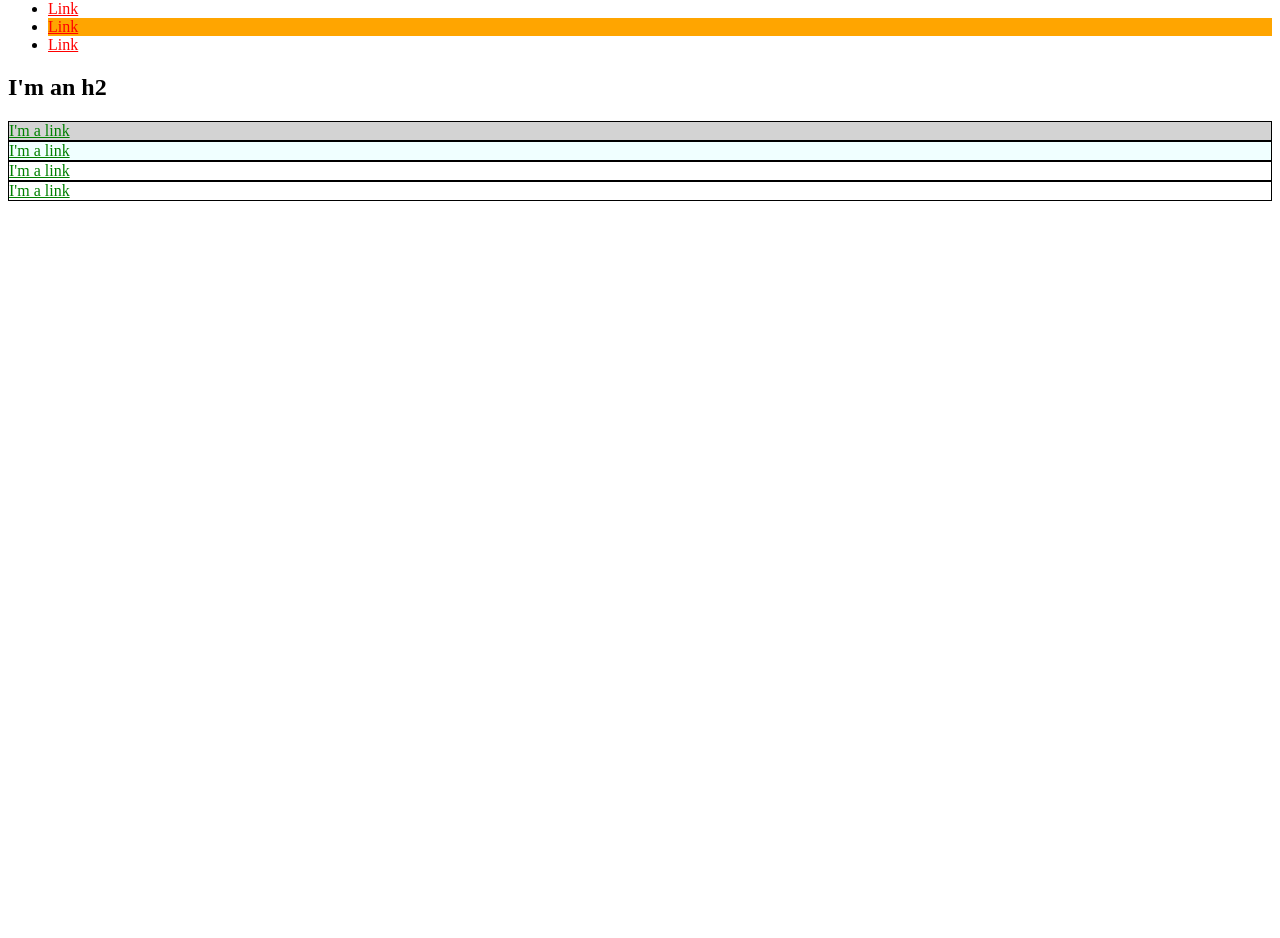
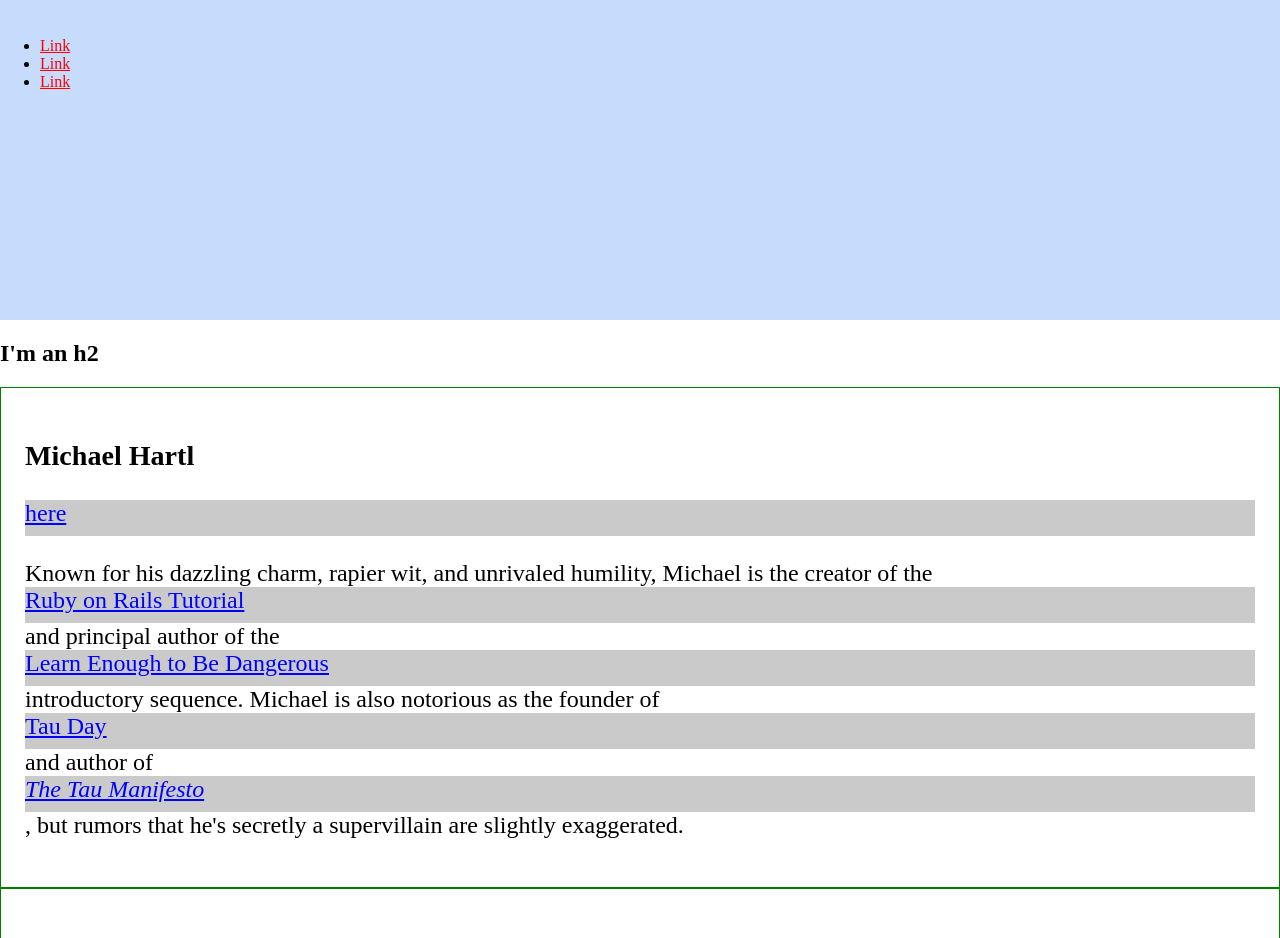
Before and after one commit to Jeysongray/Jeysongray.github.io, a plain HTML site: page index.html in a window 1280 px wide. Shown: the part 80-1018 px from the top of the page. Before the commit the page ends 800 px from the top, so only its background shows below. Drawn offline with Linux system fonts and the light colour scheme.

Commit message:
Update page

```diff
--- a/index.html
+++ b/index.html
@@ -3,54 +3,93 @@
   <head>
     <title>Test Page: Don't Panic</title>
     <meta charset="utf-8">
-    <style media="screen">
+    <style>
+    html, body {
+      margin: 0;
+      padding: 0;
+    }
+    h1 {
+      font-size: 5vw;
+      margin-top: 0;
+    }
+    .full_hero{
+      background-color: #c7dbfc;
+      height: 50vh;
+    }
       a {
         color: red;
       }
-      #exec_bio{
-        background-color: lightgray;
+      .bio-box_wrapper{
+        font-size: 20px;
       }
-      #about_us{
-        background-color: orange;
+      .bio-box {
+        border: 1px solid black;
+        padding: 1em;
+        font-size: 24px;
       }
-      .bio_box{
-        border: 1px solid black;
+      .bio-box a {
+        background: rgba(150, 150, 150, 0.5);
+        color: blue;
+        display: block;
+        height: 36px;
       }
-      .bios_box{
-        background-color: azure;
+      .social_link{
+        color: blue;
       }
-      .bio_box a{
-          color: green;
+      div.bio-box {
+        border: 1px solid green;
       }
       </style>
   </head>
   <body>
+    <div class="full_hero hero_home">
       <h1>I'm an h1</h1>
       <ul>
         <li>
           <a href="http://example.com/">Link</a>
         </li>
-      <li id="about_us">
+        <li>
           <a href="http://example.com/">Link</a>
         </li>
         <li>
           <a href="http://example.com/">Link</a>
         </li>
-
       </ul>
-    <h2>I'm an h2</h2>
-    <div id="exec_bio" class="bio_box">
-      <a href="http://example.com/">I'm a link</a>
-    </div>
-    <div class="bio_box bios_box">
-      <a href="http://example.com/">I'm a link</a>
-    </div>
-    <div class="bio_box">
-      <a href="http://example.com/">I'm a link</a>
-    </div>
-    <div class="bio_box">
-      <a href="http://example.com/">I'm a link</a>
     </div>
 
-  </body>
-</html>
+      <h2>I'm an h2</h2>
+      <div class="bio-box">
+        <h3>Michael Hartl</h3>
+        <a href="http://twitter.com/mhartl" class="social_link">here</a>
+        <p>
+          Known for his dazzling charm, rapier wit, and unrivaled humility,
+          Michael is the creator of the
+          <a href="https://www.railstutorial.org/">Ruby on Rails
+          Tutorial</a> and principal author of the
+          <a href="https://learnenough.com/">
+          Learn Enough to Be Dangerous</a> introductory sequence. Michael
+          is also notorious as the founder of
+          <a href="http://tauday.com/">Tau Day</a> and author of
+          <a href="http://tauday.com/tau-manifesto"><em>The Tau
+          Manifesto</em></a>, but rumors that he's secretly a supervillain
+          are slightly exaggerated.
+        </p>
+      </div>
+      <div class="bio-box">
+        <h3>Lee Donahoe</h3>
+        <a href="https://twitter.com/leedonahoe" class="social_link">here</a>
+        <p>
+          When he's not literally swimming with sharks or hunting powder stashes on
+          his snowboard, you can find Lee in front of his computer designing
+          interfaces, doing front-end development, or writing some of the
+          interface-related Learn Enough tutorials.
+        </p>
+      </div>
+      <div class="bio-box">
+        <h3>Nick Merwin</h3>
+        <a href="https://twitter.com/nickmerwin" class="social_link">here</a>
+        <p>
+          You may have seen him shredding guitar live with Capital Cities on Jimmy
+          Kimmel, Conan, or The Ellen Show, but r
+
+    </div>
```
Lines whose indentation alone changed are shown as unchanged.
